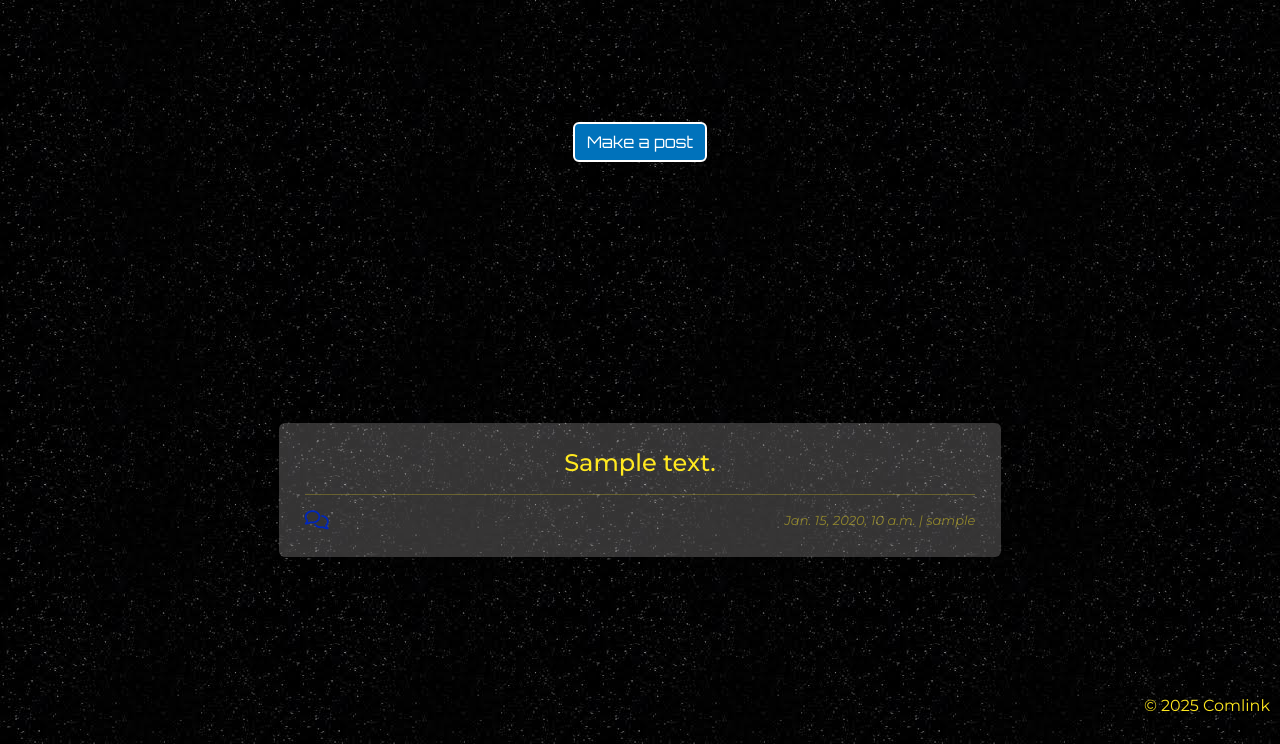
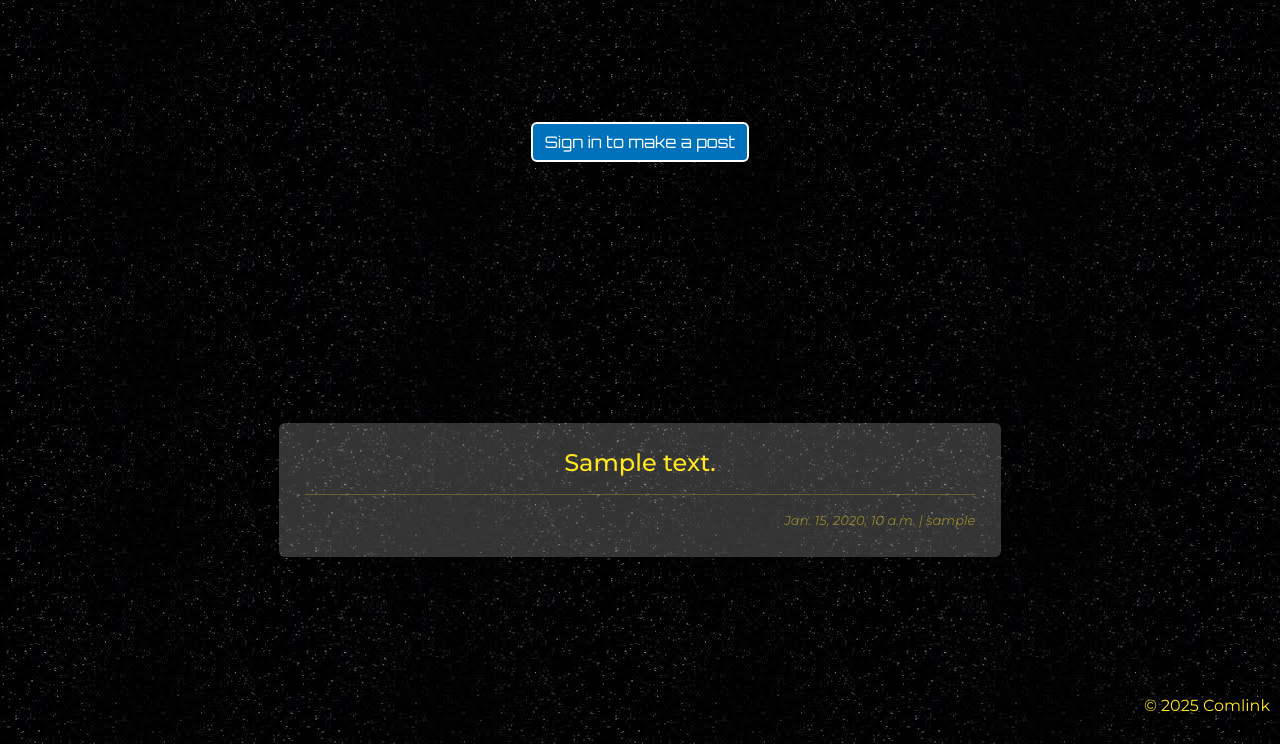
Before and after one commit to Darthspider360/The-Comlink, a Django app: page / in a window 1280 px wide. Shown: the part 56-800 px from the top of the page. Run offline with Django 4.2, Linux system fonts and the light colour scheme; tables that the repository leaves empty hold one stand-in row (values such as "Sample post"); some libraries are stand-ins or nearby versions.

Commit message:
Made the post button redirect if user isnt logged in

```diff
--- a/feed/templates/feed/index.html
+++ b/feed/templates/feed/index.html
@@ -3,7 +3,11 @@
 {% load static %}
 {% load crispy_forms_tags %}
 
+{% if user.is_authenticated %}
 <a button type="submit" class="btn custom-button" href="{% url 'post' %}">Make a post</a>
+{% else %}
+<a button type="submit" class="btn custom-button" href="{% url 'account_login' %}">Sign in to make a post</a>
+{% endif %}
 
 <!-- index.html content starts here -->
 <div class="container-fluid">
@@ -27,15 +31,10 @@
                                 </div>
                             </a>
                             <hr>
-                            <div class="row">
-                                <div class="col-6">
-                                    <strong class="comment-count d-flex justify-content-start">
-                                        <i class="fa-regular fa-comments" style="color: #0027bb;"></i> {{ comment_count }}
-                                    </strong>
-                                </div>
-                                <div class="col-6"><p class="card-text d-flex justify-content-end meta-info"><em>{{ post.created_on}} |
-                                    {{ post.author }}</em></p></div>
-                            </div>
+                            <p class="card-text d-flex justify-content-end meta-info"><em>{{ post.created_on}} |
+                                    {{ post.author }}</em>
+                            </p>
+
 
 
                         </div>
```
